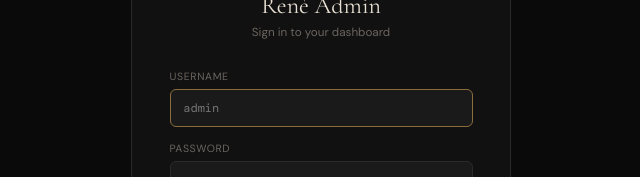
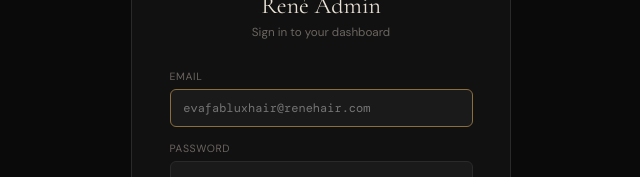
Before and after one commit to iyohalawrence28-web/rene-hair-frontend, a React (Vite) app: page /admin/login in a window 1280 px wide. Shown: the part 294-471 px from the top of the page, without its empty margins (319-959 px from the left). Built offline with nearby package versions, Linux system fonts and the light colour scheme; a web font is replaced by a local one.

Commit message:
fix admin login to use email

```diff
--- a/src/admin/AdminLogin.jsx
+++ b/src/admin/AdminLogin.jsx
@@ -4,13 +4,13 @@
 import { useAdminAuth } from "./AdminAuthContext";
 import "./Admin.css";
 
-import { API_BASE } from "../config";
+import { API_BASE, apiFetch } from "../config";
 
 export default function AdminLogin() {
   const { login } = useAdminAuth();
   const navigate = useNavigate();
 
-  const [form, setForm] = useState({ username: "", password: "" });
+  const [form, setForm] = useState({ email: "", password: "" });
   const [error, setError] = useState("");
   const [loading, setLoading] = useState(false);
 
@@ -20,10 +20,10 @@
     setLoading(true);
 
     try {
-      const res = await fetch(`${API_BASE}/api/auth/login`, {
+      const res = await apiFetch(`${API_BASE}/api/auth/login`, {
         method: "POST",
         headers: { "Content-Type": "application/json" },
-        body: JSON.stringify(form),
+        body: JSON.stringify({ email: form.email, password: form.password }),
       });
 
       const data = await res.json();
@@ -33,7 +33,7 @@
         return;
       }
 
-      login(data.token, data.username);
+      login(data.token, data.email);
       navigate("/admin");
     } catch (err) {
       setError("Something went wrong. Try again.");
@@ -79,12 +79,13 @@
 
         <form onSubmit={handleSubmit} style={{ display: "flex", flexDirection: "column", gap: "1rem" }}>
           <div className="admin-field">
-            <label className="admin-label">Username</label>
+            <label className="admin-label">Email</label>
             <input
               className="admin-input"
-              value={form.username}
-              onChange={(e) => setForm((p) => ({ ...p, username: e.target.value }))}
-              placeholder="admin"
+              type="email"
+              value={form.email}
+              onChange={(e) => setForm((p) => ({ ...p, email: e.target.value }))}
+              placeholder="evafabluxhair@renehair.com"
               required
               autoFocus
             />
```
